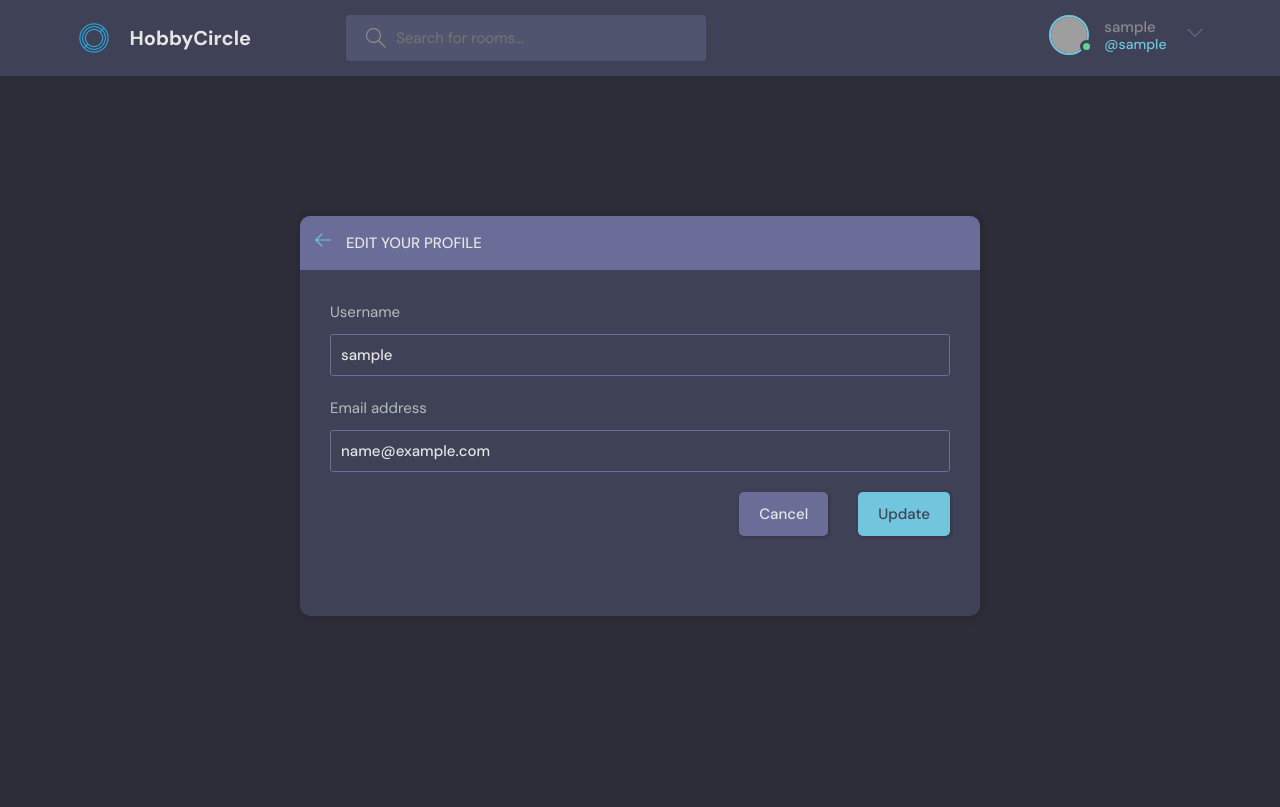
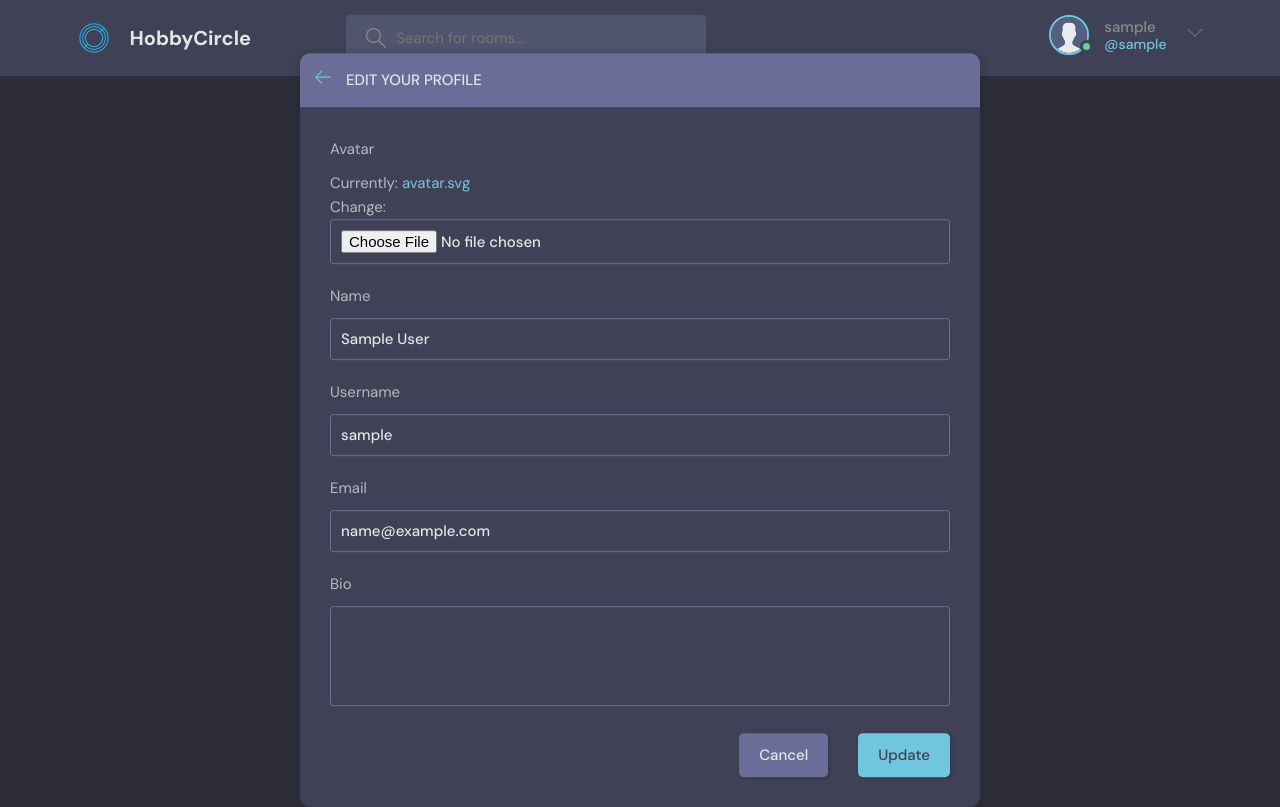
Before and after one commit to yijing-wu/Circle, a Django app: page /update-user/ in a window 1280 px wide. Before the commit the page ends 616 px from the top, so only its background shows below. Run offline with Django 4.2, Linux system fonts and the light colour scheme; the visitor is signed in with stand-in values (Sample User, id 1); grey boxes are pictures that could not be loaded.

Commit message:
Empty database, migrations and apply custom user model

```diff
--- a/base/forms.py
+++ b/base/forms.py
@@ -1,6 +1,13 @@
-from pyexpat import model
 from django.forms import ModelForm
+from django.contrib.auth.forms import UserCreationForm
 from .models import Room, User
+
+
+class MyUserCreationForm(UserCreationForm):
+    class Meta:
+        model = User
+        fields = ["name", "username", "email", "password1", "password2"]
+        # what want to have when creating user
 
 
 class RoomForm(ModelForm):
@@ -14,5 +21,4 @@ class RoomForm(ModelForm):
 class UserForm(ModelForm):
     class Meta:
         model = User
-        # fields = "__all__"
-        fields = ["username", "email"]
+        fields = ["avatar", "name", "username", "email", "bio"]
--- a/base/models.py
+++ b/base/models.py
@@ -5,7 +5,12 @@ from django.contrib.auth.models import AbstractUser
 
 
 class User(AbstractUser):
-    pass
+    name = models.CharField(max_length=200, null=True)
+    email = models.EmailField(unique=True, null=True)
+    bio = models.TextField(null=True)
+    avatar = models.ImageField(null=True, default="avatar.svg")
+    USERNAME_FIELD: str = "email"
+    REQUIRED_FIELDS = []
 
 
 class Topic(models.Model):
--- a/base/templates/base/activity.html
+++ b/base/templates/base/activity.html
@@ -33,7 +33,7 @@
               class="roomListRoom__author"
             >
               <div class="avatar avatar--small">
-                <img src="https://randomuser.me/api/portraits/women/11.jpg" />
+                <img src="{{message.user.avatar.url}}" />
               </div>
               <p>
                 @{{message.user}}
--- a/base/templates/base/activity_component.html
+++ b/base/templates/base/activity_component.html
@@ -10,7 +10,7 @@
         class="roomListRoom__author"
       >
         <div class="avatar avatar--small">
-          <img src="https://randomuser.me/api/portraits/women/11.jpg" />
+          <img src="{{request.user.avatar.url}}" />
         </div>
         <p>
           @{{message.user}}
--- a/base/templates/base/login_register.html
+++ b/base/templates/base/login_register.html
@@ -27,10 +27,10 @@
             <label for="room_name">Email</label>
             <input
               id="username"
-              name="username"
-              type="username"
+              name="email"
+              type="email"
               placeholder="e.g.
-              username"
+            example@email.com"
             />
           </div>
           <div class="form__group form__group">
--- a/base/templates/base/update_user.html
+++ b/base/templates/base/update_user.html
@@ -19,7 +19,7 @@
                 </div>
             </div>
             <div class="layout__body">
-                <form class="form" action="#" method="POST">
+                <form class="form" action="#" method="POST" enctype="multipart/form-data">
                   {% csrf_token %}
                   {% for field in form %}
                     <div class="form__group">
--- a/base/views.py
+++ b/base/views.py
@@ -6,9 +6,8 @@ from django.contrib import messages
 from django.contrib.auth.decorators import login_required
 from django.db.models import Q
 from django.contrib.auth import authenticate, login, logout
-from django.contrib.auth.forms import UserCreationForm
 from .models import Room, Topic, Message, User
-from .forms import RoomForm, UserForm
+from .forms import RoomForm, UserForm, MyUserCreationForm
 
 # Create your views here.
 
@@ -29,17 +28,17 @@ def loginPage(request):
 
     if request.method == "POST":
         # get value from frontend
-        username = request.POST.get("username").lower()
+        email = request.POST.get("email").lower()
         password = request.POST.get("password")
 
         # check whether user exist
         try:
-            user = User.objects.get(username=username)
+            user = User.objects.get(email=email)
         except:
             messages.error(request, "User does not exist.")
 
         # check user authenticate by password
-        user = authenticate(request, username=username, password=password)
+        user = authenticate(request, email=email, password=password)
         if user is not None:
             login(request, user)
             return redirect("home")
@@ -56,10 +55,10 @@ def logoutUser(request):
 
 
 def registerUser(request):
-    form = UserCreationForm()
+    form = MyUserCreationForm()
 
     if request.method == "POST":
-        form = UserCreationForm(request.POST)
+        form = MyUserCreationForm(request.POST)
         if form.is_valid():
             user = form.save(commit=False)
             user.username = user.username.lower()
@@ -204,7 +203,7 @@ def updateUser(request):
     form = UserForm(instance=user)
 
     if request.method == "POST":
-        form = UserForm(request.POST, instance=user)
+        form = UserForm(request.POST, request.FILES, instance=user)
         if form.is_valid():
             form.save()
             return redirect("user-profile", pk=user.id)
--- a/hobbycircle/settings.py
+++ b/hobbycircle/settings.py
@@ -124,9 +124,12 @@ USE_TZ = True
 # Static files (CSS, JavaScript, Images)
 # https://docs.djangoproject.com/en/4.1/howto/static-files/
 
-STATIC_URL = "static/"
+STATIC_URL = "/static/"
+MEDIA_URL = "/images/useravatar/"
 
 STATICFILES_DIRS = [BASE_DIR / "static"]
+
+MEDIA_ROOT = BASE_DIR / "static/images/useravatar"
 
 # STATIC_ROOT =
 
--- a/hobbycircle/urls.py
+++ b/hobbycircle/urls.py
@@ -15,9 +15,14 @@ Including another URLconf
 """
 from django.contrib import admin
 from django.urls import path, include
+from django.conf import settings
+from django.conf.urls.static import static
 
 urlpatterns = [
     path("admin/", admin.site.urls),
     path("", include("base.urls")),  # config the urls in base
     path("api/", include("base.api.urls")),  # send users to api url
 ]
+
+
+urlpatterns += static(settings.MEDIA_URL, document_root=settings.MEDIA_ROOT)
--- a/templates/navbar.html
+++ b/templates/navbar.html
@@ -28,7 +28,7 @@
       <div class="header__user">
         <a href="{% url 'update-user' %}">
           <div class="avatar avatar--medium active">
-            <img src="https://randomuser.me/api/portraits/men/37.jpg" />
+            <img src="{{request.user.avatar.url}}" />
           </div>
           <p>
             {{request.user.username}} <span>@{{request.user.username}}</span>
```
Also changed, not shown: base/templates/base/feed_component.html (+1 -6 lines), base/templates/base/room.html (+3 -5 lines), README.md, base/migrations/0002_user_bio_user_name_alter_user_email.py (added), base/migrations/0003_user_avatar.py (added), static/images/useravatar/1.png (added), static/images/useravatar/1871775.jpg (added), static/images/useravatar/1871775_G8Flqwk.jpg (added), static/images/useravatar/avatar.svg (added).
